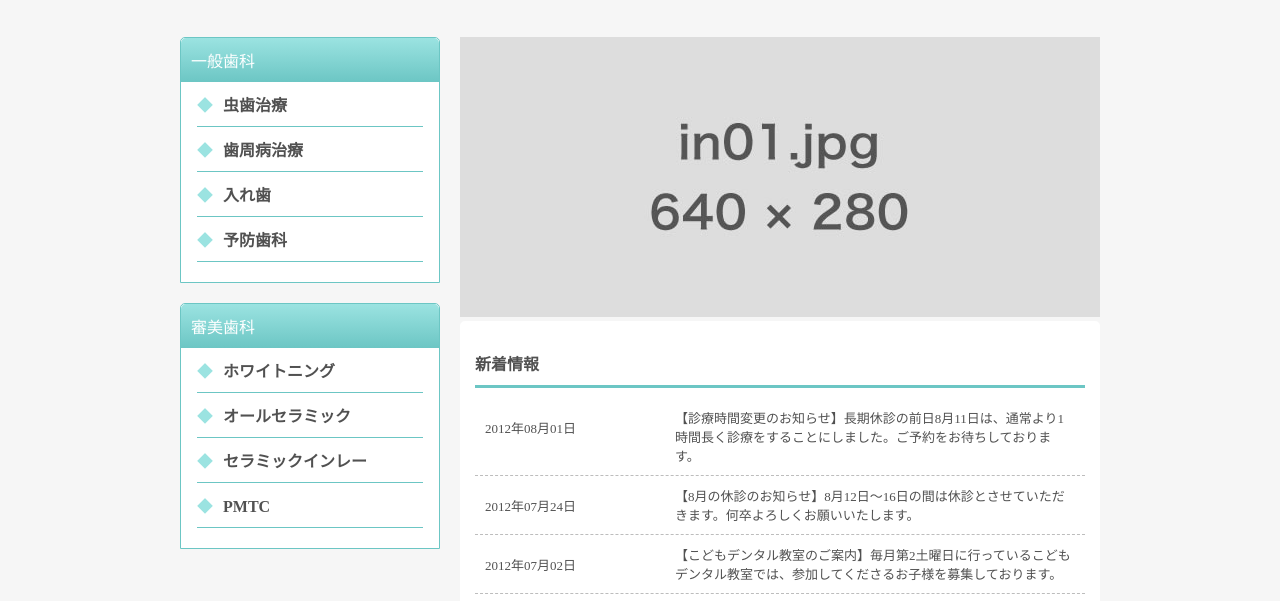
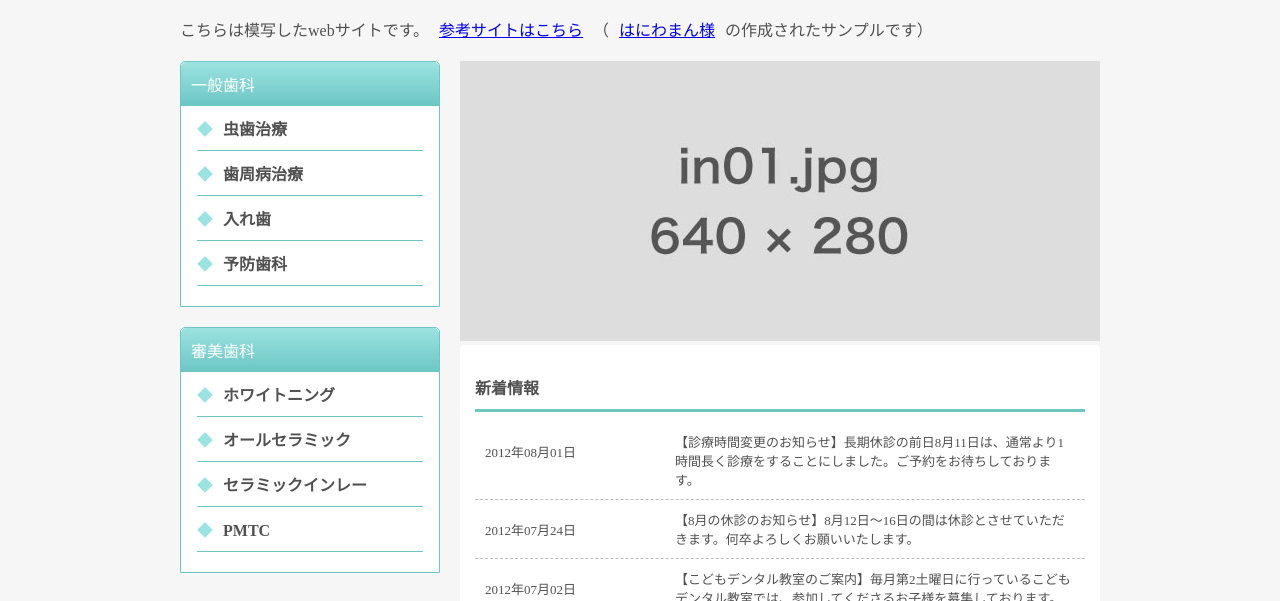
Before and after one commit to newb00k/practice-dentalClinic, a plain HTML site: page index.html in a window 1280 px wide. Shown: the part 194-795 px from the top of the page. Drawn offline with Linux system fonts and the light colour scheme.

Commit message:
fixed index.html
-mpublisher added

```diff
--- a/index.html
+++ b/index.html
@@ -63,9 +63,12 @@
         </ul>
       </div> <!-- main-menu-wrapper -->
 
-      <div id="present-location">
-      </div>
     </header>
+        <div id="present-location">
+          こちらは模写したwebサイトです。
+          <a href="https://haniwaman.com/sample/part3/template_08/index.html">参考サイトはこちら</a>（<a href="https://haniwaman.com/">はにわまん様</a>
+          の作成されたサンプルです）
+        </div>
 
 
     <div id="container-main">
```
